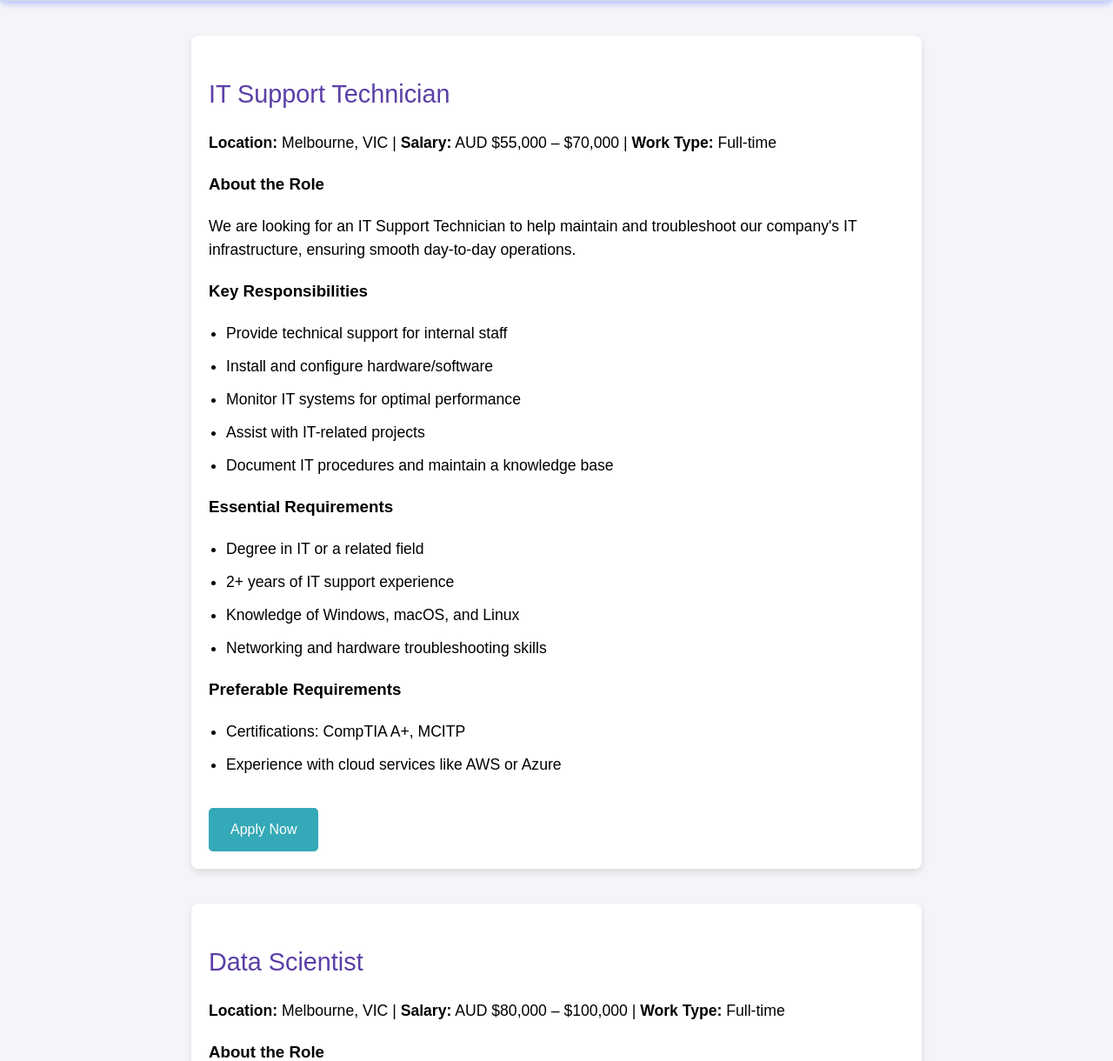
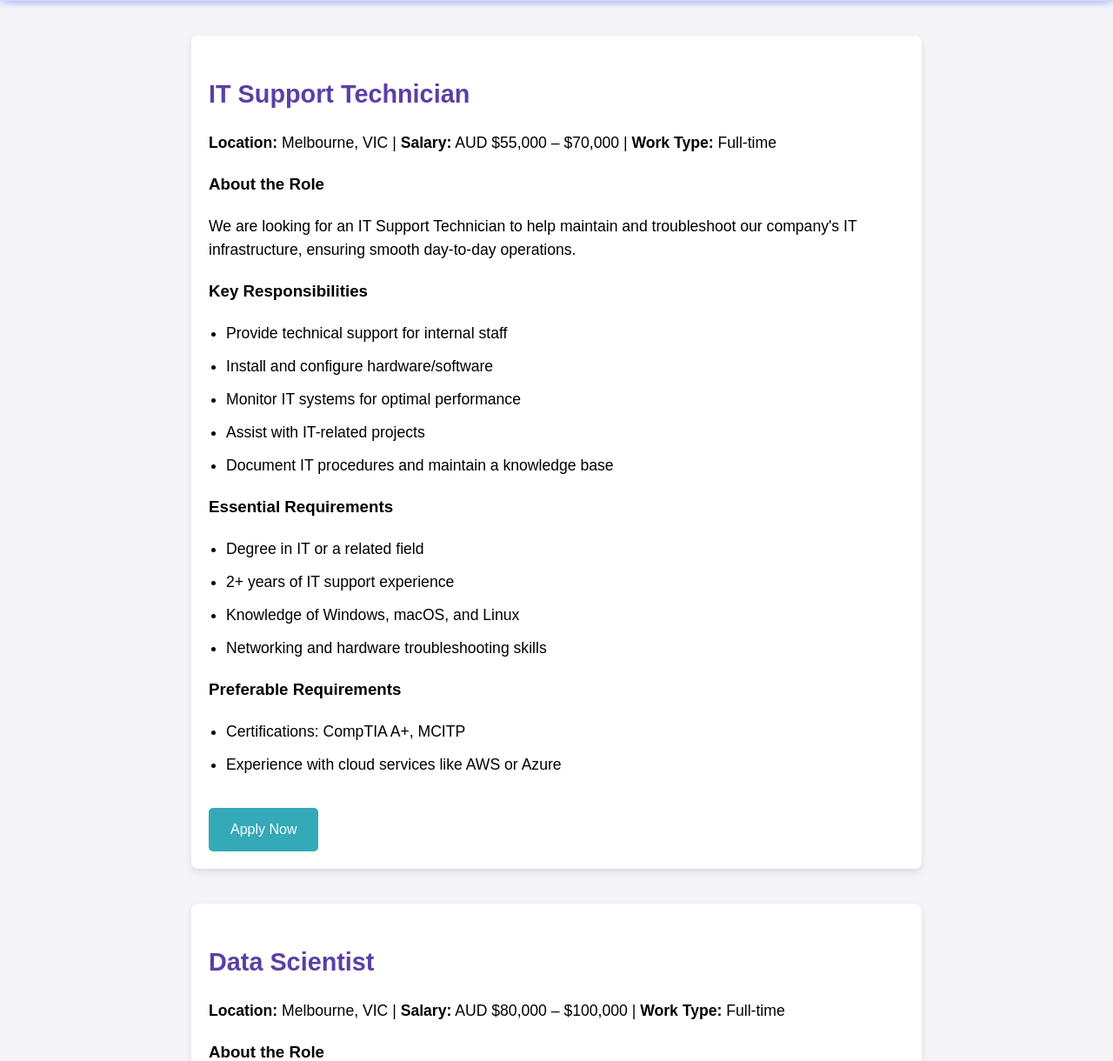
Before and after one commit to Muyheak/Group-Assignment, a PHP site: page /project1/jobs.html in a window 1280 px wide. Shown: the part 871-2091 px from the top of the page at 87% size. Run offline with PHP 8.4, Linux system fonts and the light colour scheme.

Commit message:
heading colour

```diff
--- a/styles/style.css
+++ b/styles/style.css
@@ -243,8 +243,8 @@ h1 {
 
 h2 {
   font-size: 1.8em;
-  margin-bottom: 20px;
-  font-weight: normal;
+  color: #5A3FA7;
+  margin-bottom: 10px;
 }
 
 dl {
```
